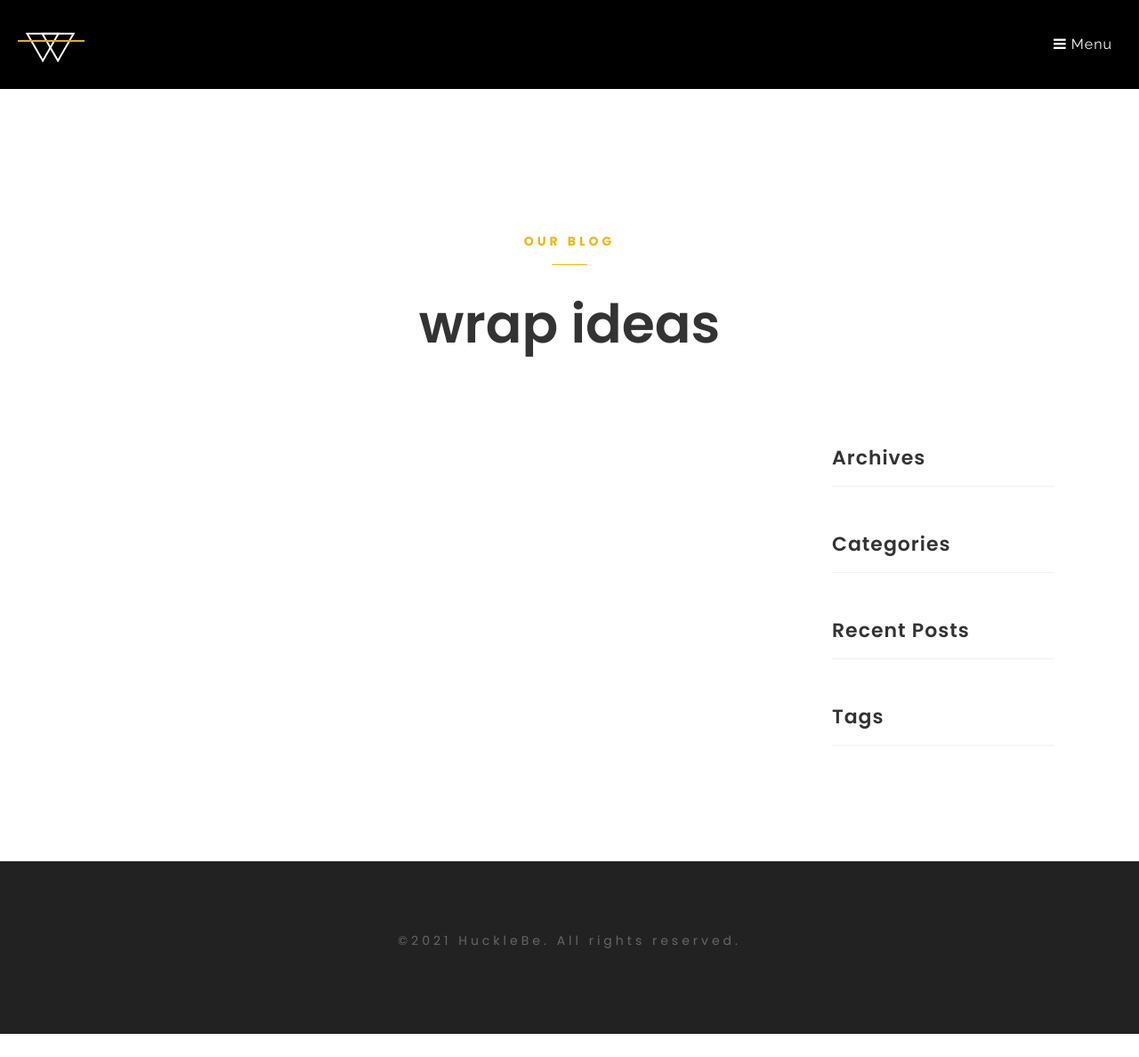
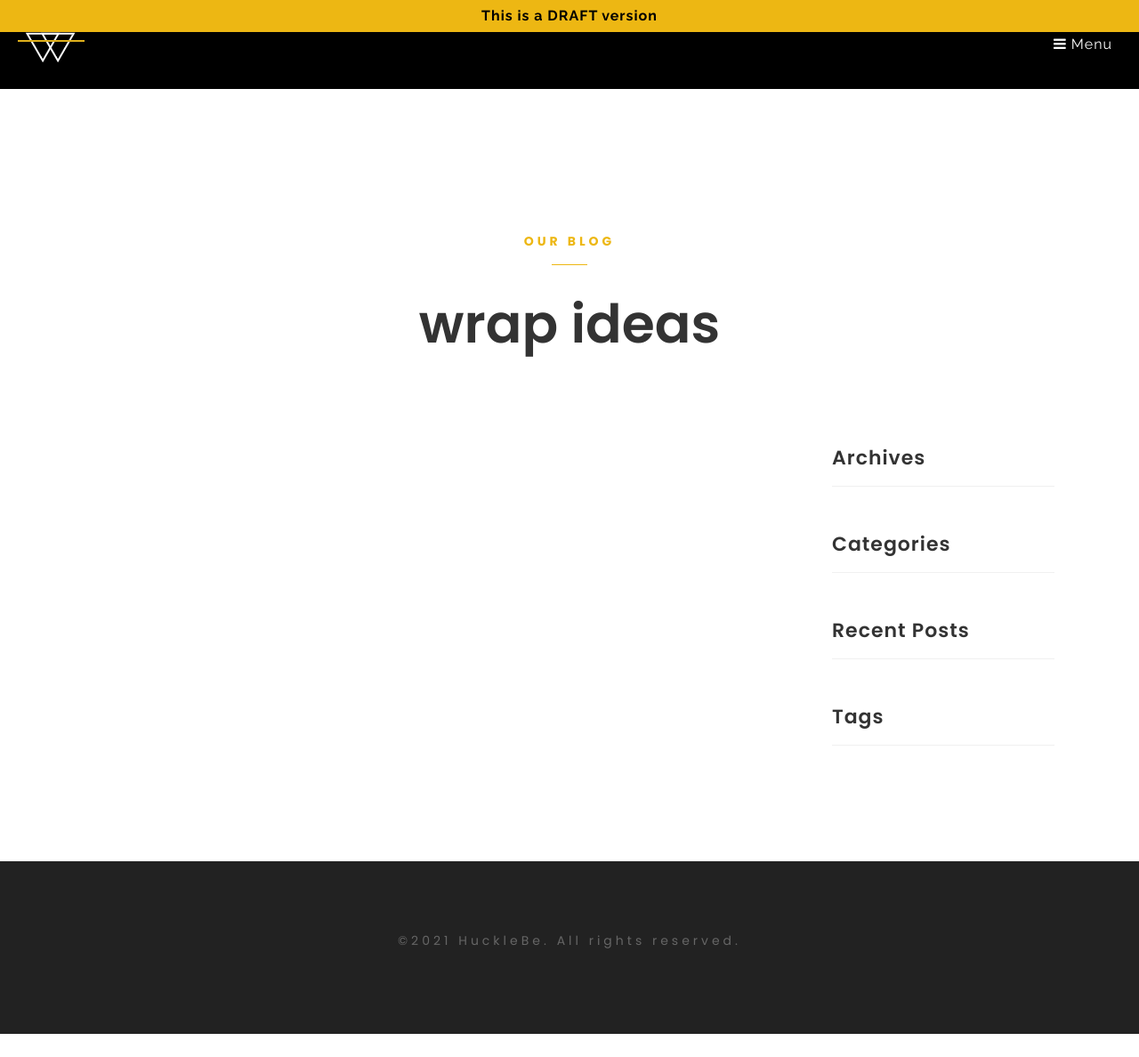
Before and after one commit to mbcusick/hucklebe.com, a Jekyll site: the page built from blog/index.html, in a window 1280 px wide and 1188 px high. Shown: the whole window at 89% size. Built offline with Jekyll 4.4.1, drawn with Linux system fonts in a browser that asks for light colours; the list of posts is cut into pages by our own code.

Commit message:
Adds DRAFT version disclaimer

```diff
--- a/_includes/header.html
+++ b/_includes/header.html
@@ -4,6 +4,10 @@
   {% assign classname='bg-black' %}
 {% endif %}
 
+<!-- <div class='fixed contain&#45;to&#45;grid' style="background: #EDB713; color: black;"> -->
+<!--   <p style="text&#45;align: center; font&#45;weight: bold;">This is a DRAFT version</p> -->
+<!-- </div> -->
+<p class="transparent" style="position: absolute; top: 0; left: 0; right: 0; text-align: center; font-weight: bold; z-index: 999; padding: 5px 20px; background: #edb713; color: #000;">This is a DRAFT version</p>
 <div class='transparent fullwidth white fixed contain-to-grid {{ classname }}'>
   <nav class='top-bar onepage' data-options='' data-topbar=''>
     <ul class='title-area'>
```
